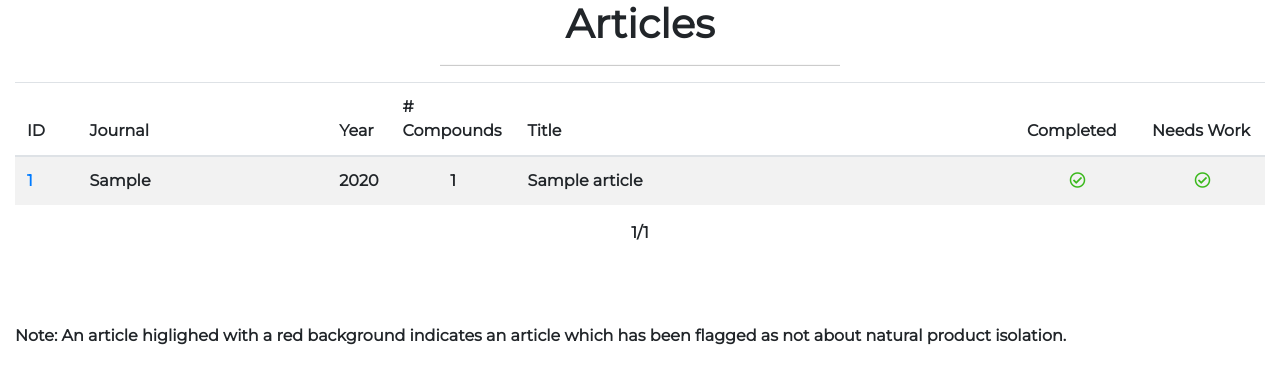
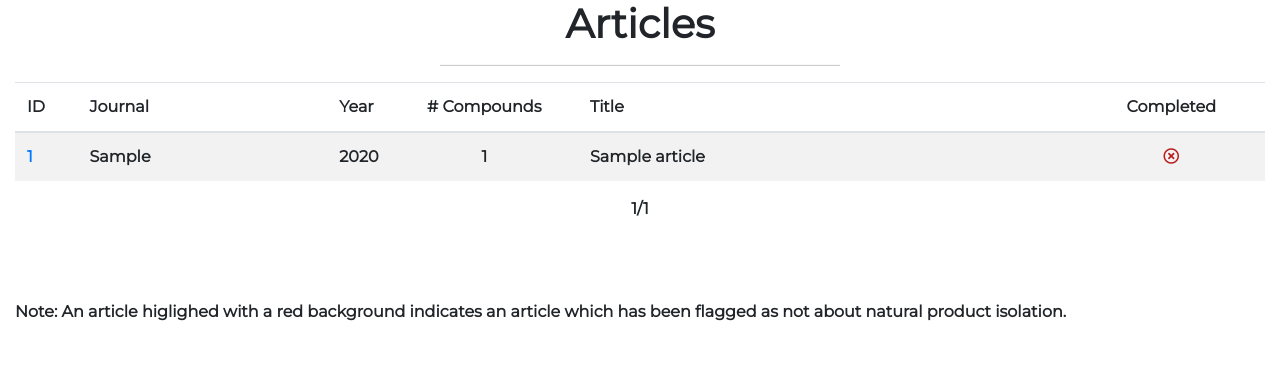
Before and after one commit to jvansan/npatlas_curator, a Flask app: a page that uses app/templates/data/articles.html in a window 1280 px wide. Shown: the part 121-505 px from the top of the page. Run offline with Flask 2, Linux system fonts and the light colour scheme; a user stored in the database is signed in; tables that the repository leaves empty hold one stand-in row (values such as "Sample post"); parts of the project's set-up code (start-up, migrations or seed data) failed here and were passed over; some libraries are stand-ins or nearby versions.

Commit message:
Refactoring articles page

```diff
--- a/app/templates/data/articles.html
+++ b/app/templates/data/articles.html
@@ -14,10 +14,9 @@
                     <th width="5%">ID</th>
                     <th width="20%">Journal</th>
                     <th width="5%">Year</th>
-                    <th width="10%"># Compounds</th>
+                    <th width="15%" style="text-align: center"># Compounds</th>
                     <th width="40%">Title</th>
-                    <th width="10%">Completed</th>
-                    <th width="10%">Needs Work</th>
+                    <th width="15%" style="text-align: center">Completed</th>
                 </tr>
             </thead>
             <tbody>
@@ -30,17 +29,10 @@
                         <td><a href="{{ article_redirect(cur_id, ds_id, article.id) }}">{{ article.id }}</a></td>
                         <td>{{ article.journal }}</td>
                         <td>{{ article.year }}</td>
-                        <td align="center">{{ article.compounds|length }}</td>
+                        <td style="text-align: center">{{ article.compounds|length }}</td>
                         <td>{{ article.title }}</td>
-                        <td align="center">
-                            {% if article.completed %}
-                                <i class="far fa-check-circle green"></i>
-                            {% else %}
-                                <i class="far fa-times-circle red"></i>
-                            {% endif %}
-                        </td>
-                        <td align="center">
-                            {% if  article.needs_work %}
+                        <td style="text-align: center">
+                            {% if article.completed and not article.needs_work %}
                                 <i class="far fa-check-circle green"></i>
                             {% else %}
                                 <i class="far fa-times-circle red"></i>
```
